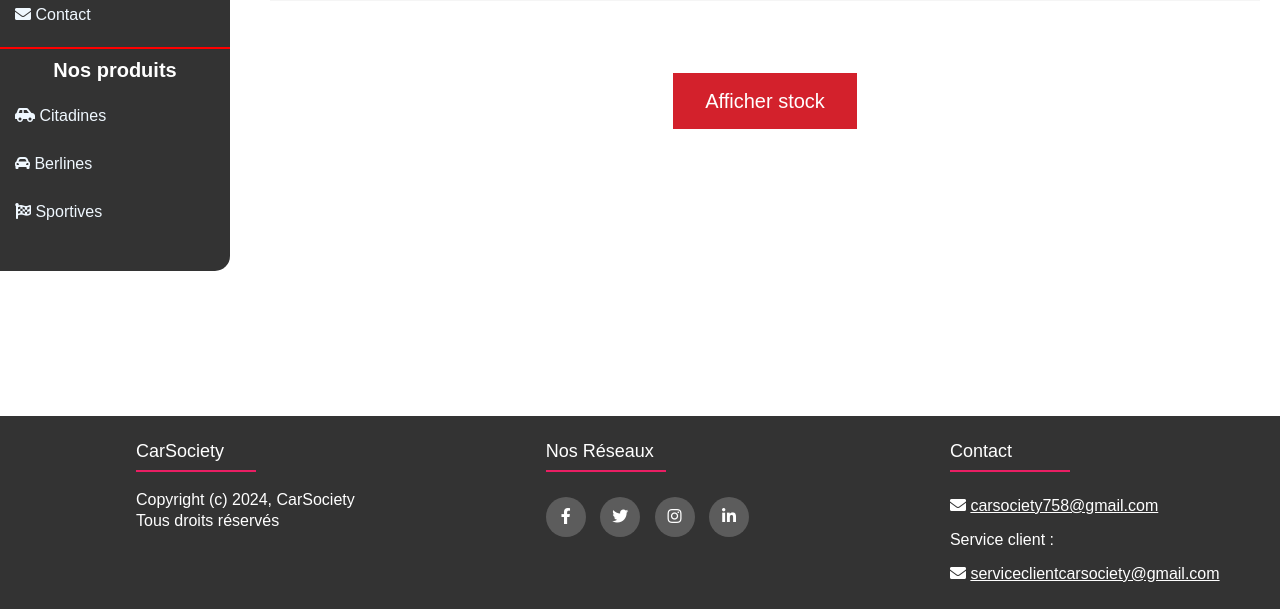
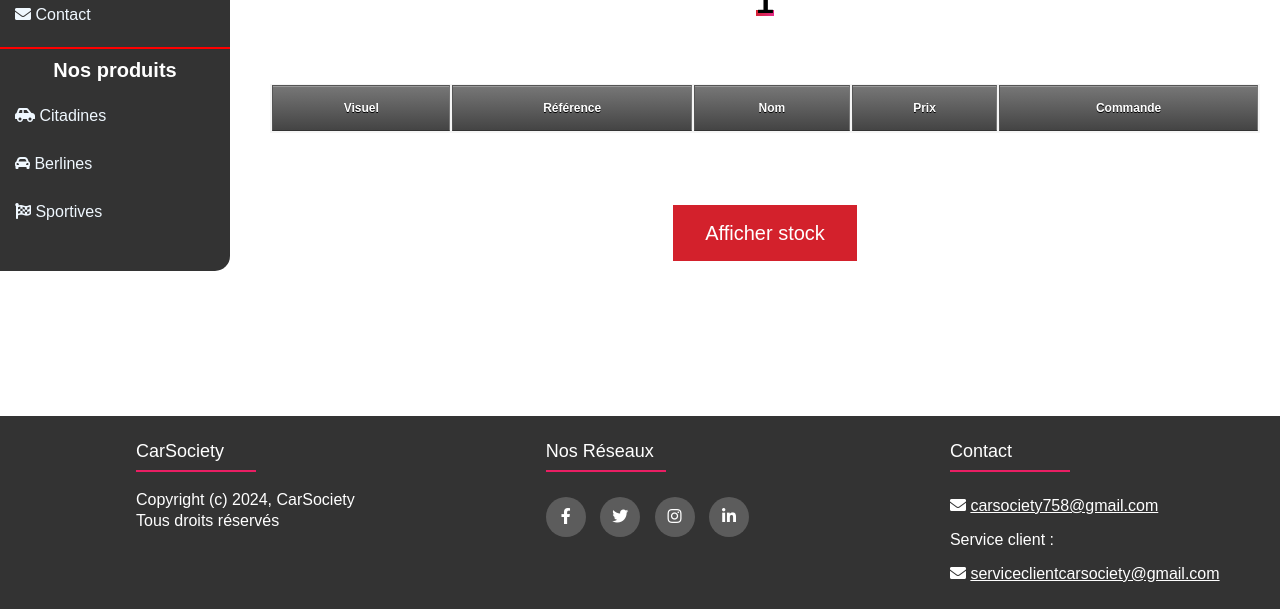
Before and after one commit to Quentin55553/Projet-CarSociety, a PHP site: page /php/produits.php?cat=1 in a window 1280 px wide. Shown: the part 280-889 px from the top of the page. Run offline with PHP 8.4, Linux system fonts and the light colour scheme; data that the repository does not hold is empty.

Commit message:
Add files via upload

```diff
--- a/css/style.css
+++ b/css/style.css
@@ -126,10 +126,10 @@ h1.main-title {
 }
 
 .content {
-    text-align: center;
     padding-top: 130px;
     padding-left: 270px;
     padding-right: 20px;
+    display: flex;
     min-height: 87vh;
     flex-direction: column;
     justify-content: center;
@@ -307,8 +307,7 @@ button {
     visibility: visible;
 }
 
-
-.tab{
+.tab {
     z-index: -1;
     background: #f5f5f5;
     border-collapse: separate;
@@ -320,8 +319,8 @@ button {
     width: 100%;
 }
 
-.tab th{
-  background: url(https://jackrugile.com/images/misc/noise-diagonal.png), linear-gradient(#777, #444);
+.tab th {
+    background: linear-gradient(#777, #444);
     border-left: 1px solid #555;
     border-right: 1px solid #777;
     border-top: 1px solid #555;
@@ -344,15 +343,11 @@ button {
     transition: all 300ms;
 }
 
-.tab img,button{
+.tab img,button {
     transition: all 300ms;
 }
 
-.tab tr {
-    background: url(https://jackrugile.com/images/misc/noise-diagonal.png);
-}
-
-.tab img{
+.tab img {
     max-width:150px;
     max-height:150px;
 }
@@ -383,15 +378,15 @@ button {
     filter:blur(0);
 }
 
-.invisible{
+.invisible {
     display:none;
 }
 
-.commande{
+.commande {
     display: inline flex;
 }
 
-.commande button{
+.commande button {
     height:25px;
     width:25px;
     margin-left: 10px;
@@ -400,7 +395,7 @@ button {
 }
 
 
-#stock-button{
+#stock-button {
     margin-right: auto;
     margin-left: auto;
 }
```
Lines whose indentation alone changed are shown as unchanged.
